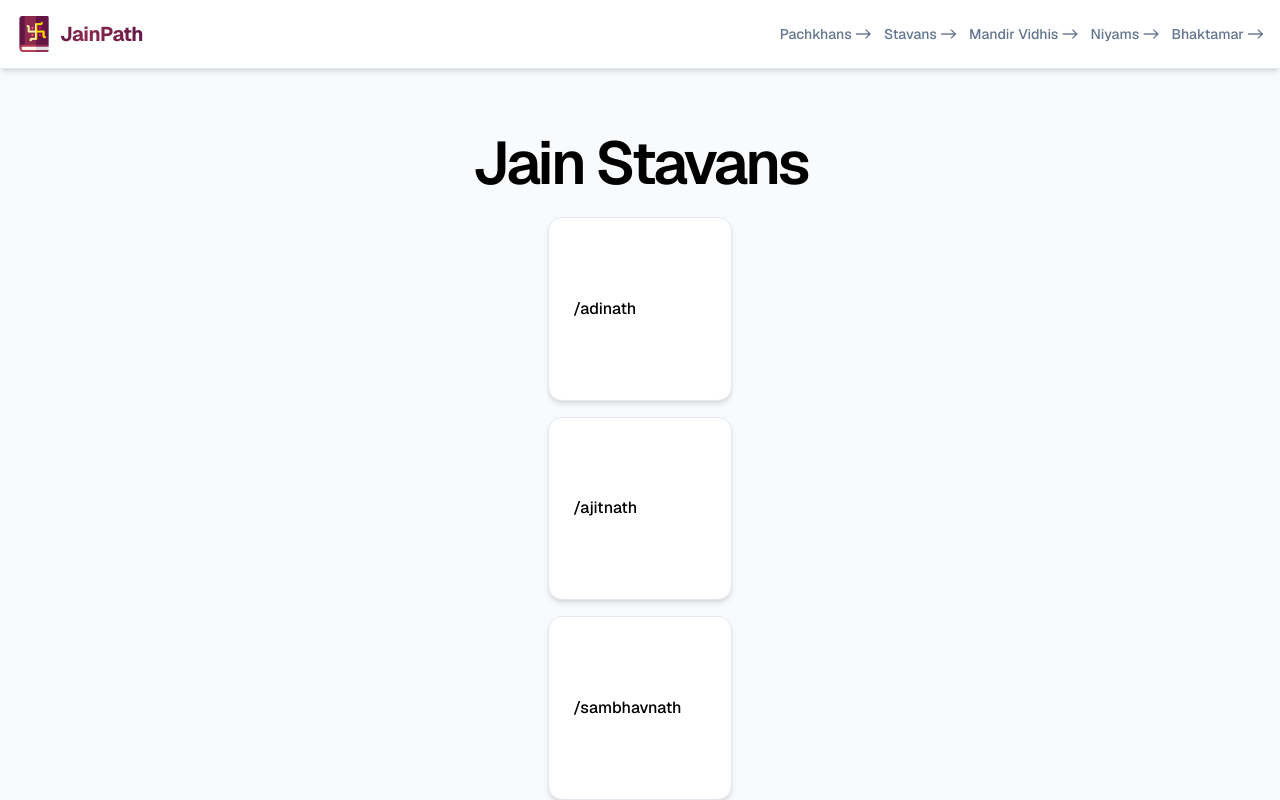
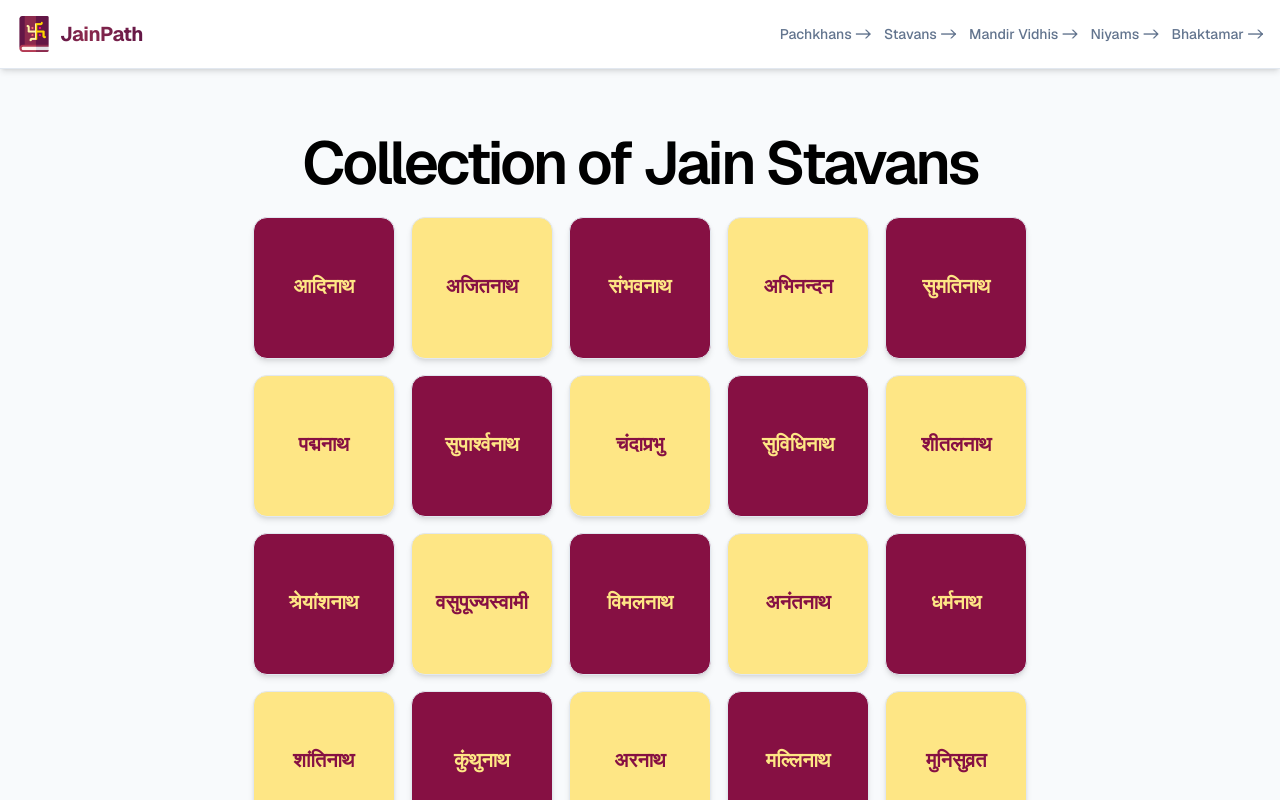
Before and after one commit to abhiborana/jainpath, a Next.js app: page /stavans in a window 1280 px wide. Shown: the top 800 px of the page. Built offline with nearby package versions, Linux system fonts and the light colour scheme.

Commit message:
add: implement dynamic Stavan pages with metadata generation and enhance Stavans page layout

```diff
--- /dev/null
+++ b/src/app/stavans/[slug]/page.jsx
@@ -0,0 +1,21 @@
+import RenderStavan from "@/components/render-stavan";
+import { Stavans } from "@/constants/stavans";
+import { use } from "react";
+
+export async function generateMetadata({ params }) {
+  const slug = (await params).slug;
+
+  const stavan = Stavans.find((s) => s.slug === `/${slug}`);
+
+  return {
+    title: `${stavan.title} Stavan - Lyrics & Meaning | JainPath`,
+    description: `Read or sing the lyrics for the ${stavan.title} Stavan. A devotional tribute to our Tirthankar.`,
+  };
+}
+
+const StavanSlug = ({ params }) => {
+  const { slug } = use(params);
+  return <RenderStavan slug={slug} />;
+};
+
+export default StavanSlug;
--- a/src/app/stavans/page.jsx
+++ b/src/app/stavans/page.jsx
@@ -1,25 +1,38 @@
 import Heading from "@/components/atoms/heading";
-import { Stavans as StavansObj } from "@/constants/stavans";
+import { Stavans as StavansArr } from "@/constants/stavans";
+import { cn } from "@/lib/utils";
+import { Kalam } from "next/font/google";
 import Link from "next/link";
 
 export const metadata = {
-  title: "Jain Stavans - Jain Path",
+  title: "Jain Stavans for All 24 Tirthankars | Lyrics | JainPath",
   description:
-    "Collection of jain stavans, chovisi parmatma stavans, siddhachal stavans, bhakti geet & more.",
+    "A beautiful collection of Jain Stavans dedicated to all 24 Tirthankars. Find lyrics in hindi to immerse yourself in devotion.",
 };
+
+const kalam = Kalam({
+  subsets: ["devanagari"],
+  weight: "700",
+});
 
 const Stavans = () => {
   return (
     <div className="flex flex-col items-center gap-6 w-full">
-      <Heading id="pachkhans">Jain Stavans</Heading>
-      <div className="flex flex-col gap-4">
-        {Object.values(StavansObj).map((stavan) => (
+      <Heading id="pachkhans">Collection of Jain Stavans</Heading>
+      <div className="grid grid-cols-2 sm:grid-cols-3 md:grid-cols-5 gap-4">
+        {StavansArr.map((stavan, i) => (
           <Link
             key={stavan.slug}
             href={"/stavans" + stavan.slug}
-            className="p-3 md:px-6 flex items-center justify-between text-center gap-4 shadow-md rounded-xl border hover:bg-slate-100 bg-white font-medium transition-colors duration-300 aspect-square"
+            className={cn(
+              "p-3 md:px-6 flex items-center justify-center text-balance text-center shadow-md rounded-xl border font-medium transition-colors text-xl leading-12 duration-300 aspect-square shrink-0 break-all",
+              kalam.className,
+              !(i % 2)
+                ? "text-amber-200 bg-pink-900"
+                : "text-pink-900 bg-amber-200"
+            )}
           >
-            {stavan.slug}
+            {stavan.heading}
           </Link>
         ))}
       </div>
```
